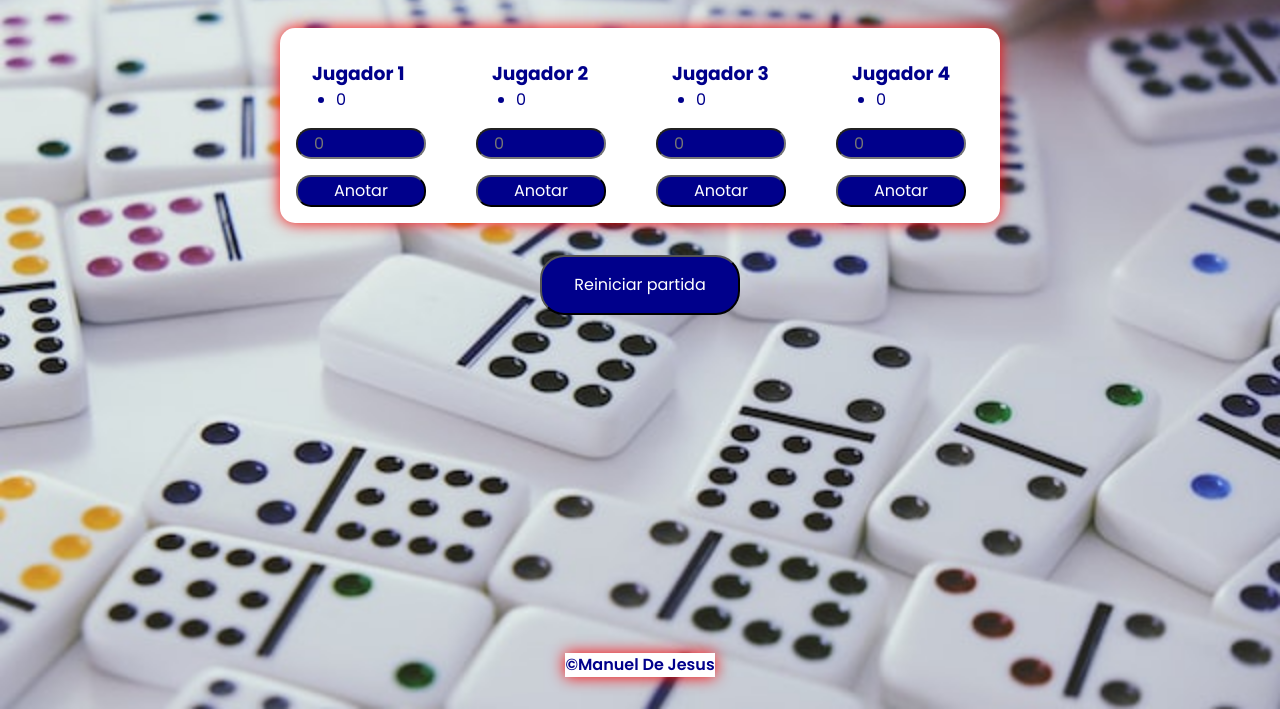
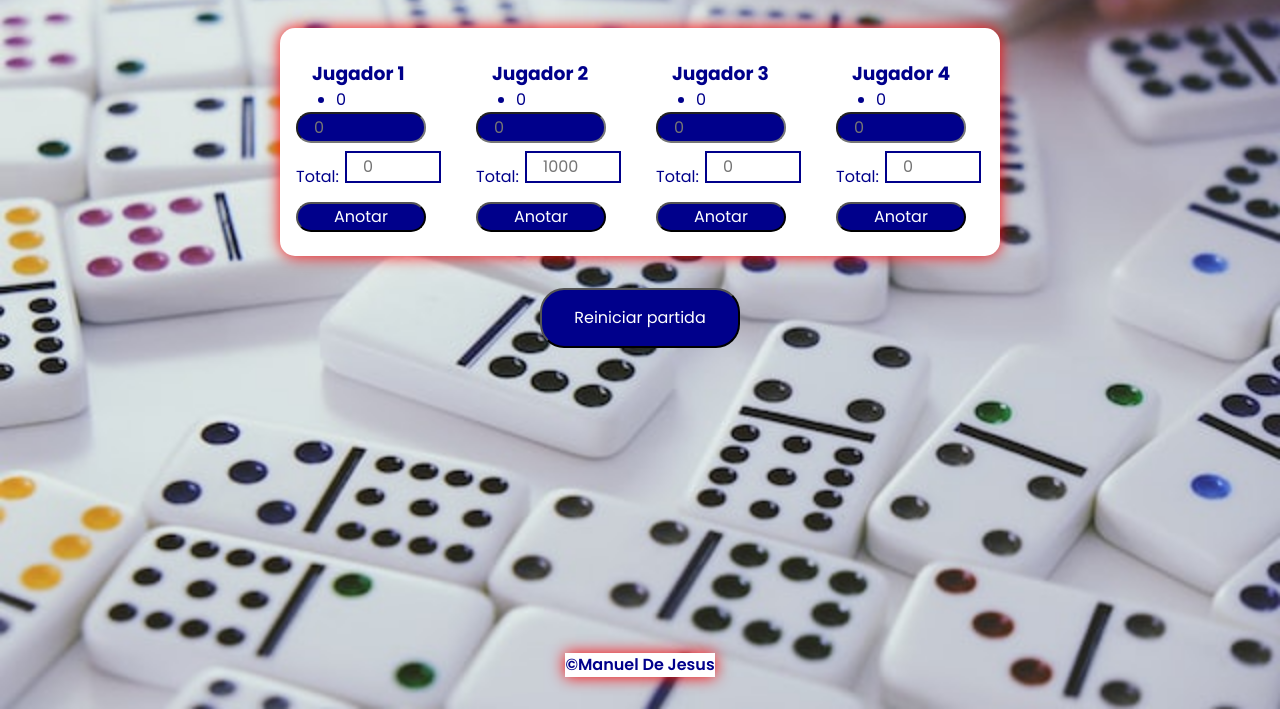
Before and after one commit to ernest03011/dominios-web, a plain HTML site: page index.html in a window 1280 px wide. Shown: the part 91-800 px from the top of the page. Drawn offline with Linux system fonts and the light colour scheme.

Commit message:
add an input to display the sum of the score for each player

```diff
--- a/index.css
+++ b/index.css
@@ -115,20 +115,19 @@ input::-webkit-inner-spin-button {
   margin: 0;
 }
 
-
-
-input[type="number"], button{
+.card__add-score, button{
   width: 8.12rem;
   color: var(--primary-clr);
-  padding-inline: var(--spacer);
-  padding-block: calc(var(--spacer) * 0.1);
   border-radius: var(--br);
   background-color: var(--secondary-clr);
+  margin-bottom: 0.5rem;
 
 }
 
 input[type="number"]{
-  margin: var(--spacer) auto;
+  padding-inline: var(--spacer);
+  padding-block: calc(var(--spacer) * 0.1);
+  margin-inline: auto;
 }
 
 
@@ -180,6 +179,18 @@ input[type="number"]{
   padding: var(--spacer);
 }
 
+.card__total{
+  gap: 0.2rem;
+}
+
+.card__total-screen{
+  width: 6rem;
+  color: var(--secondary-clr);
+  border: 2px solid var(--secondary-clr);
+  background-color: var(--primary-clr);
+  margin-bottom: 1.2rem;
+}
+
 
 /* Footer */
 
--- a/index.html
+++ b/index.html
@@ -41,7 +41,12 @@
 
           </ul>
 
-          <input type="number" min="1" max="200" id="first-player-score" name="first-player" placeholder="0" maxlength="3" >
+          <input class="card__add-score" type="number" min="1" max="200" id="first-player-score" name="first-player" placeholder="0" maxlength="3" >
+
+          <div class="card__total flex">
+            <label for="total">Total: </label>
+            <input class="card__total-screen" type="number" name="total" placeholder="0" maxlength="3" >
+          </div>
 
           <button type="button" aria-controls="first-player-score" class="card__players-btn">Anotar</button>
 
@@ -60,7 +65,11 @@
 
           </ul>
 
-          <input type="number" min="1" max="200" id="second-player-score" name="second-player" placeholder="0" maxlength="3" >
+          <input class="card__add-score" type="number" min="1" max="200" id="second-player-score" name="second-player" placeholder="0" maxlength="3" >
+          <div class="card__total flex">
+            <label for="total">Total: </label>
+            <input class="card__total-screen" type="number" name="total" placeholder="1000" maxlength="3">
+          </div>
 
           <button type="button" aria-controls="second-player-score" class="card__players-btn">Anotar</button>
 
@@ -80,7 +89,11 @@
 
           </ul>
 
-          <input type="number" min="1" max="200" id="first-player-score" name="first-player" placeholder="0" maxlength="3" >
+          <input class="card__add-score" type="number" min="1" max="200" id="first-player-score" name="first-player" placeholder="0" maxlength="3" >
+          <div class="card__total flex">
+            <label for="total">Total: </label>
+            <input class="card__total-screen" type="number" name="total" placeholder="0" maxlength="3">
+          </div>
 
           <button type="button" aria-controls="first-player-score" class="card__players-btn">Anotar</button>
 
@@ -99,7 +112,11 @@
 
           </ul>
 
-          <input type="number" min="1" max="200" id="second-player-score" name="second-player" placeholder="0" maxlength="3" >
+          <input class="card__add-score" type="number" min="1" max="200" id="second-player-score" name="second-player" placeholder="0" maxlength="3" >
+          <div class="card__total flex">
+            <label for="total">Total: </label>
+            <input class="card__total-screen" type="number" name="total" placeholder="0" maxlength="3">
+          </div>
 
           <button type="button" aria-controls="second-player-score" class="card__players-btn">Anotar</button>
 
```
